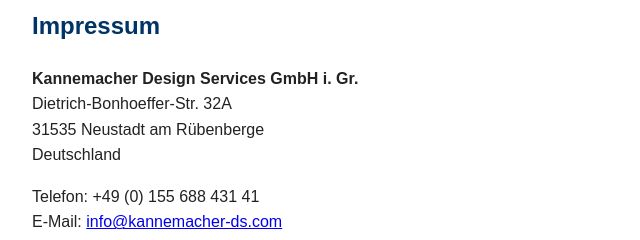
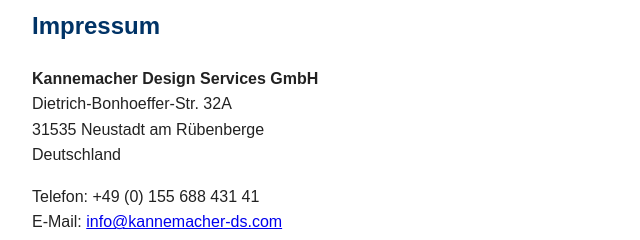
Before and after one commit to KDS-DFT/kds-dft.github.io, a plain HTML site: page index.html in a window 1280 px wide. Shown: the part 158-398 px from the top of the page, 183-823 px from the left. Drawn offline with Linux system fonts and the light colour scheme.

Commit message:
Update index.html
Removed "in Gründung"

```diff
--- a/index.html
+++ b/index.html
@@ -56,7 +56,7 @@
 <!-- ====== DEUTSCH ====== -->
 <section id="impressum">
   <h2>Impressum</h2>
-  <p><strong>Kannemacher Design Services GmbH i. Gr.</strong><br>
+  <p><strong>Kannemacher Design Services GmbH</strong><br>
   Dietrich-Bonhoeffer-Str. 32A<br>
   31535 Neustadt am Rübenberge<br>
   Deutschland</p>
@@ -128,7 +128,7 @@
 <!-- ====== ENGLISH ====== -->
 <section id="en">
   <h2>Legal Disclosure & Privacy Policy</h2>
-  <p><strong>Kannemacher Design Services GmbH i. Gr.</strong><br>
+  <p><strong>Kannemacher Design Services GmbH</strong><br>
   Dietrich-Bonhoeffer-Str. 32A<br>
   31535 Neustadt am Ruebenberge<br>
   Germany</p>
```
